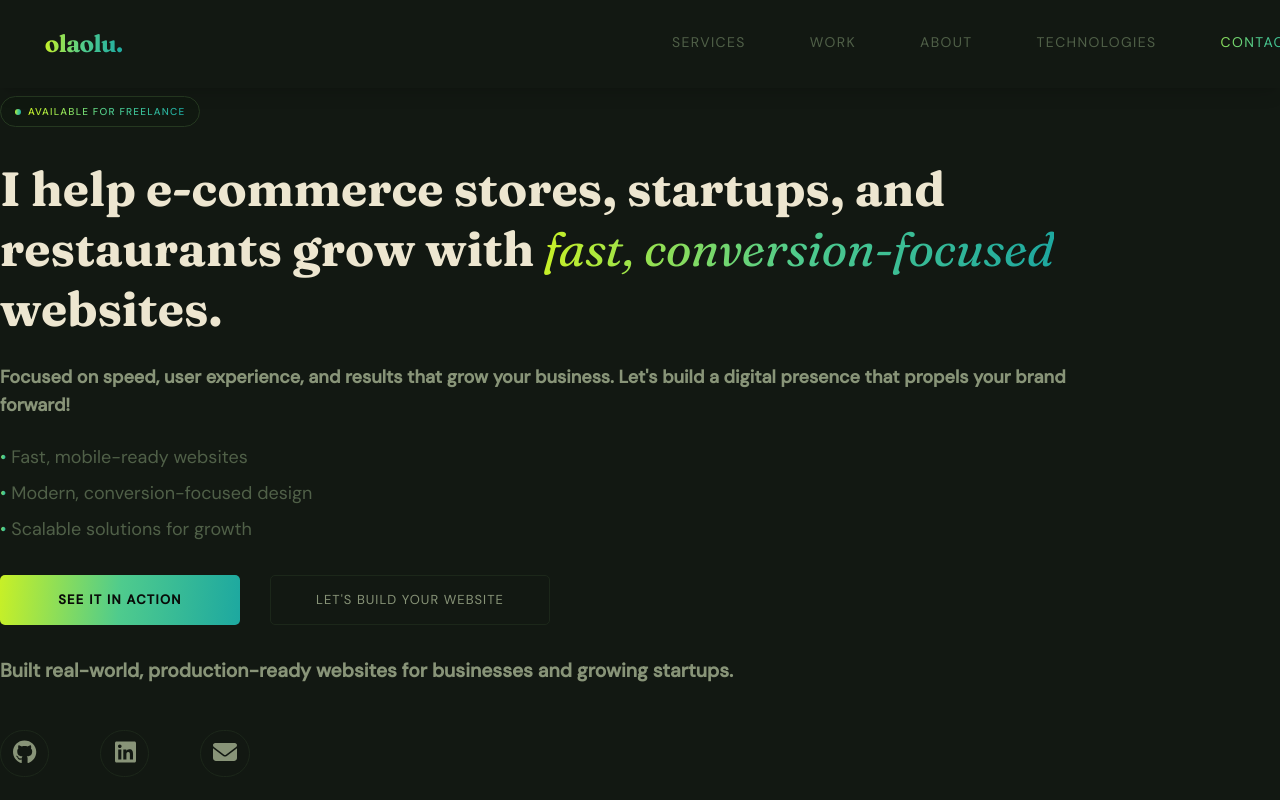
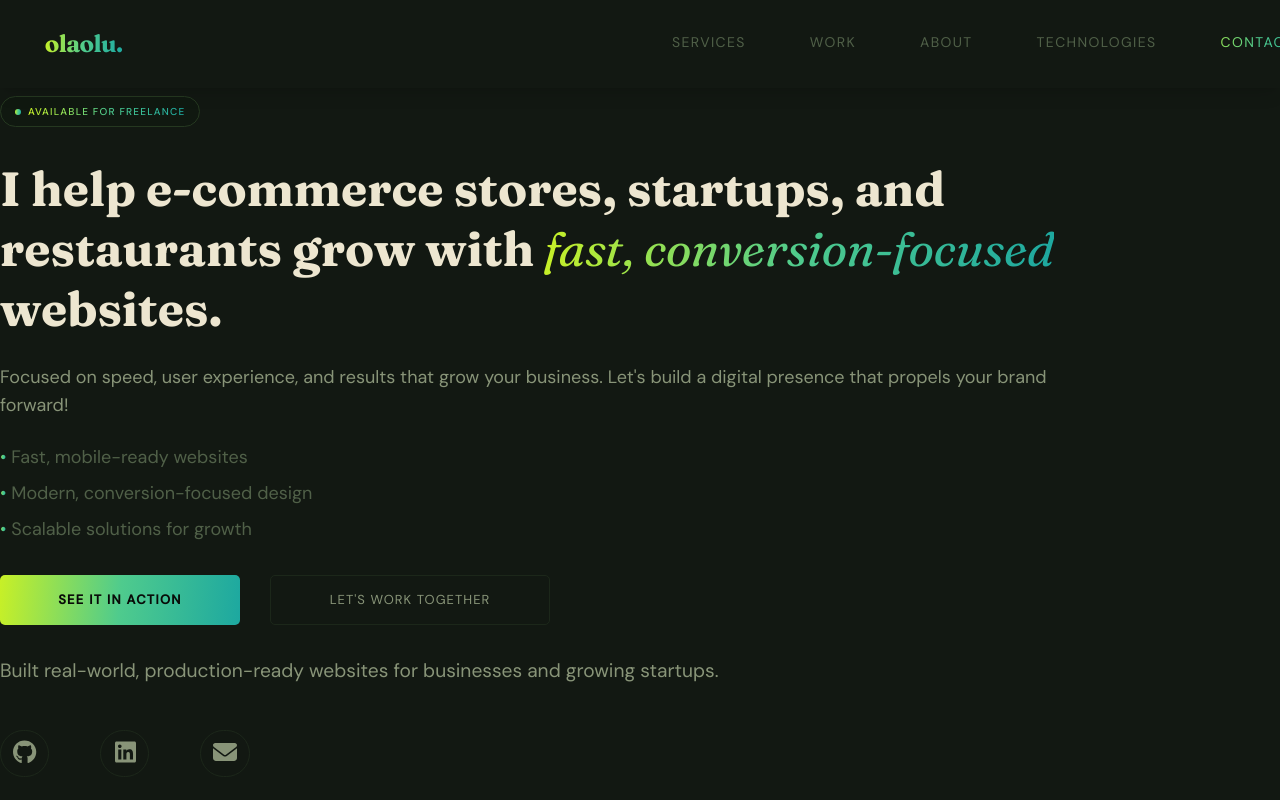
Before and after one commit to 0laolu/portfolio, a React (Vite) app: page / in a window 1280 px wide. Shown: the top 800 px of the page. Built offline with nearby package versions, Linux system fonts and the light colour scheme.

Commit message:
feat: add links to cta buttons in hero

```diff
--- a/src/components/hero/Hero.jsx
+++ b/src/components/hero/Hero.jsx
@@ -19,7 +19,7 @@ export default function Hero() {
                     </em>
                     {" "}websites.
                 </h1>
-                <p className="my-6 text-[var(--color-muted)] font-semibold text-[1.1rem] max-w-[712px] mx-auto font-body tracking-normal lg:text-lg lg:max-w-[1100px] lg:mx-0">Focused on speed, user experience, and results that grow your business. Let's build a digital presence that propels your brand forward!</p>
+                <p className="my-6 text-[var(--color-muted)] font-base text-[1.1rem] max-w-[712px] mx-auto font-body tracking-normal lg:text-lg lg:max-w-[1100px] lg:mx-0">Focused on speed, user experience, and results that grow your business. Let's build a digital presence that propels your brand forward!</p>
 
 <div className="bullet-point-container flex flex-col gap-2 ">
                       <p className="text-[var(--color-dim)] text-[1.1rem] font-body font-base lg:text-lg"><span className="grad-text">•</span> Fast, mobile-ready websites</p>
@@ -28,12 +28,12 @@ export default function Hero() {
                  </div>
 
                 <div className=" mt-8 max-w-[605px] sm:flex sm:justify-between lg:max-w-[550px]">
-                    <button className="w-full max-w-[400px] btn-primary grad-bg py-4 mb-3 font-semibold cursor-pointer sm:mr-0 sm:mb-0 lg:w-9/10 lg:max-w-[240px] lg:text-lg  lg:mb-0" type="button">See It in Action</button>
-                    <button className="w-full max-w-[400px]  btn-ghost py-4 font-semibold cursor-pointer lg:text-lg lg:max-w-[280px]" type="button">Let's Build Your Website</button>
+                    <button className="w-full max-w-[400px] btn-primary grad-bg py-4 mb-3 font-semibold cursor-pointer sm:mr-0 sm:mb-0 lg:w-9/10 lg:max-w-[240px] lg:text-lg  lg:mb-0" type="button"><a href="#work">See It in Action</a></button>
+                    <button className="w-full max-w-[400px]  btn-ghost py-4 font-semibold cursor-pointer lg:text-lg lg:max-w-[280px]" type="button"><a href="#contact">Let's Work Together</a></button>
                 </div>
 
                 <div className="social-proof mt-8 ">
-                    <p className="text-[var(--color-muted)] font-semibold font-body lg:text-[1.2rem]">Built real-world, production-ready websites for businesses and growing startups.</p>
+                    <p className="text-[var(--color-muted)] font-base font-body lg:text-[1.2rem]">Built real-world, production-ready websites for businesses and growing startups.</p>
                 </div>
 
                 <ul className="w-4/5 max-w-[250px] mt-13 flex justify-between lg:w-7/25 lg:max-w-[250px]">
```
